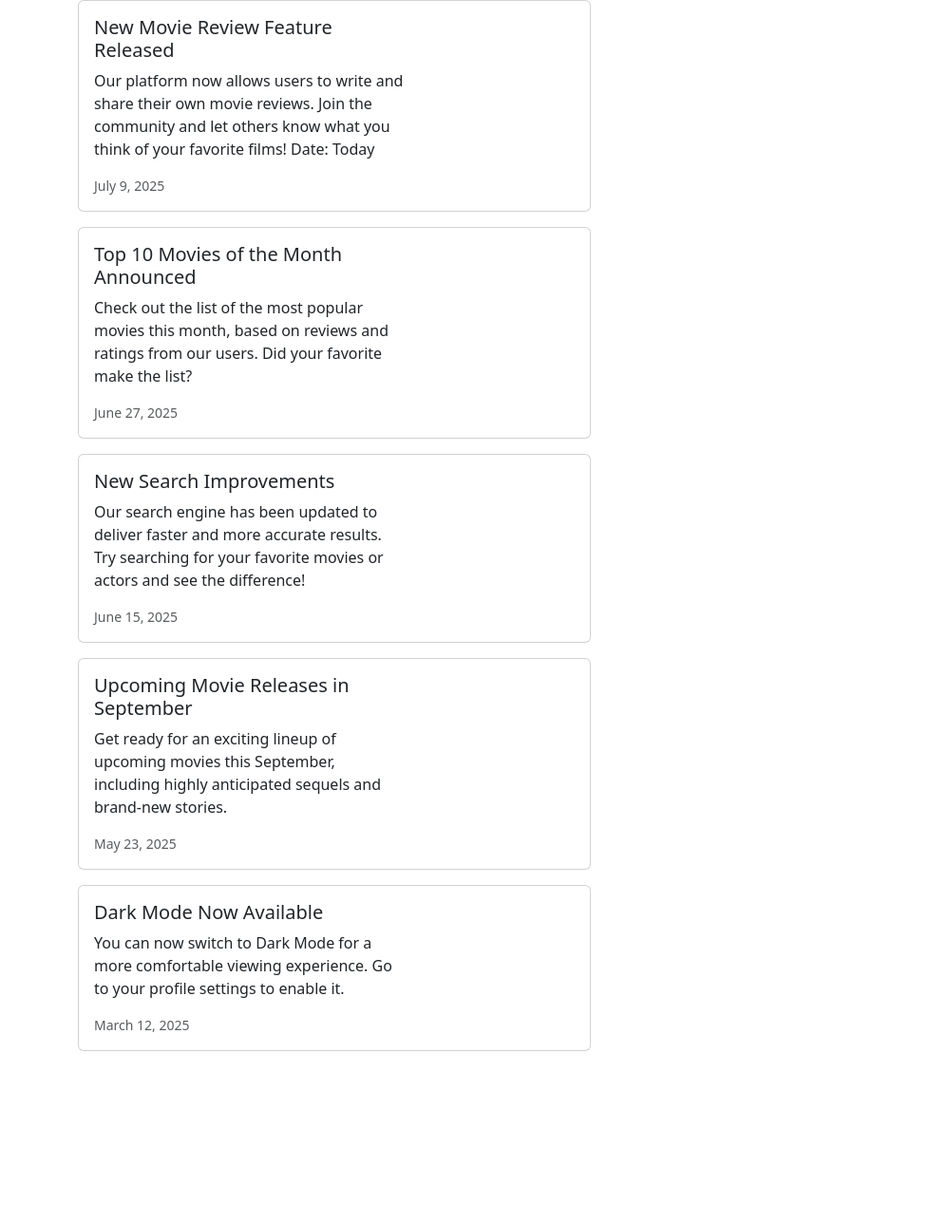
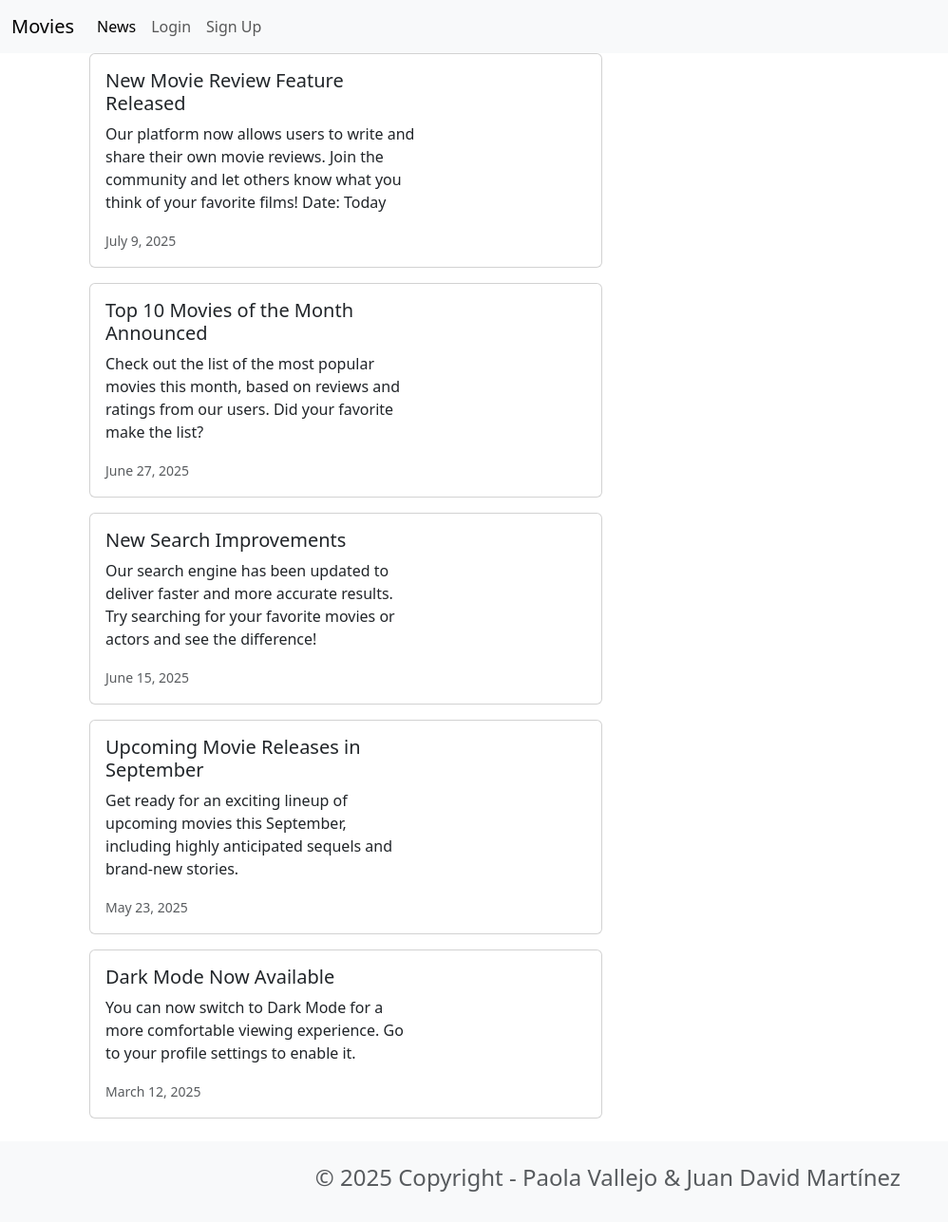
Before and after one commit to AlejandroSPosada/PI1_Taller_20252, a Django app: page /news/ in a window 1280 px wide. Shown: the whole page at 95% size, without its empty margins (0-998 px from the left). Before the commit the page ends 1107 px from the top, so only its background shows below. Run offline with Django 5.2, Linux system fonts and the light colour scheme; data comes from the database, SQL or seed files in the repository.

Commit message:
extensión de template base

```diff
--- a/Workshop2/movie/templates/about.html
+++ b/Workshop2/movie/templates/about.html
@@ -1 +1,4 @@
+{% extends 'base.html'%}
+{% block content %}
 <h1>Welcome to About Page</h1>
+{% endblock content %}
--- a/Workshop2/moviereviews/settings.py
+++ b/Workshop2/moviereviews/settings.py
@@ -59,7 +59,7 @@ ROOT_URLCONF = 'moviereviews.urls'
 TEMPLATES = [
     {
         'BACKEND': 'django.template.backends.django.DjangoTemplates',
-        'DIRS': [],
+        'DIRS': [os.path.join(BASE_DIR, 'moviereviews/templates')],
         'APP_DIRS': True,
         'OPTIONS': {
             'context_processors': [
--- /dev/null
+++ b/Workshop2/moviereviews/templates/base.html
@@ -0,0 +1,50 @@
+<!DOCTYPE html>
+<html lang="en">
+<head>
+  <meta charset="UTF-8">
+  <meta name="viewport" content="width=device-width, initial-scale=1">
+  <title>Movie Search</title>
+  <!-- Bootstrap CSS -->
+  <link href="https://cdn.jsdelivr.net/npm/bootstrap@5.3.3/dist/css/bootstrap.min.css" rel="stylesheet">
+  <!-- Bootstrap JS (optional, for dropdowns, modals, etc.) -->
+  <script src="https://cdn.jsdelivr.net/npm/bootstrap@5.3.3/dist/js/bootstrap.bundle.min.js"></script>
+</head>
+<body>
+  <nav class="navbar navbar-expand-lg bg-body-tertiary">
+    <div class="container-fluid">
+      <a class="navbar-brand" href="{% url 'home' %}">Movies</a>
+      <button class="navbar-toggler" type="button" data-bs-toggle="collapse" data-bs-target="#navbarSupportedContent" aria-expanded="false" aria-label="Toggle navigation">
+        <span class="navbar-toggler-icon"></span>
+      </button>
+      <div class="collapse navbar-collapse" id="navbarSupportedContent">
+        <ul class="navbar-nav me-auto mb-2 mb-lg-0">
+          <li class="nav-item">
+            <a class="nav-link active" aria-current="page" href="{% url 'news' %}">News</a>
+          </li>
+          <li class="nav-item">
+            <a class="nav-link" href="#">Login</a>
+          </li>
+          <li class="nav-item">
+            <a class="nav-link" href="#">Sign Up</a>
+          </li>
+        </ul>
+      </div>
+    </div>
+  </nav>
+</body>
+</html>
+
+<div class="container">
+  {% block content %}
+  {% endblock content %}
+</div>
+
+<footer class="text-center text-lg-start bg-light text-muted mt-4">
+  <div class="container">
+    <div class="row">
+      <div class="text-center p-4">
+      <h4>© 2025 Copyright - Paola Vallejo & Juan David Martínez</h4>
+      </div>
+    </div>
+  </div>
+</footer>
--- a/Workshop2/moviereviews/urls.py
+++ b/Workshop2/moviereviews/urls.py
@@ -22,7 +22,7 @@ from django.conf import settings
 
 urlpatterns = [
     path('admin/', admin.site.urls),
-    path('', movieViews.home),
+    path('', movieViews.home, name='home'),
     path('about/', movieViews.about, name='about'),
     path('news/', include('news.urls'))
 ]
--- a/Workshop2/news/templates/news.html
+++ b/Workshop2/news/templates/news.html
@@ -1,6 +1,5 @@
-<head>
-<link href="https://cdn.jsdelivr.net/npm/bootstrap@5.3.7/dist/css/bootstrap.min.css" rel="stylesheet" integrity="sha384-LN+7fdVzj6u52u30Kp6M/trliBMCMKTyK833zpbD+pXdCLuTusPj697FH4R/5mcr" crossorigin="anonymous">
-</head>
+{% extends 'base.html'%}
+{% block content %}
 <!-- Card horizontal para cada noticia -->
 <div class="container">
     {% for news in newss %}
@@ -17,3 +16,4 @@
         </div>
     {% endfor %}
 </div>
+{% endblock content %}
```
Also changed, not shown: Workshop2/movie/templates/home.html (+4 -11 lines), Workshop2/start_server.py (added, +7 -0 lines), 2 other files.
